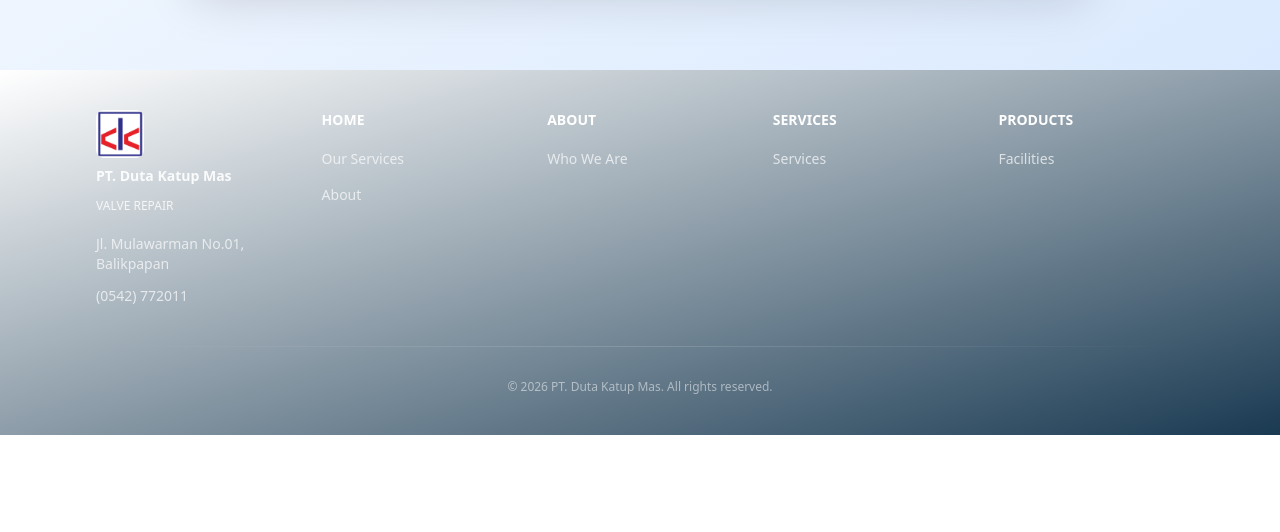
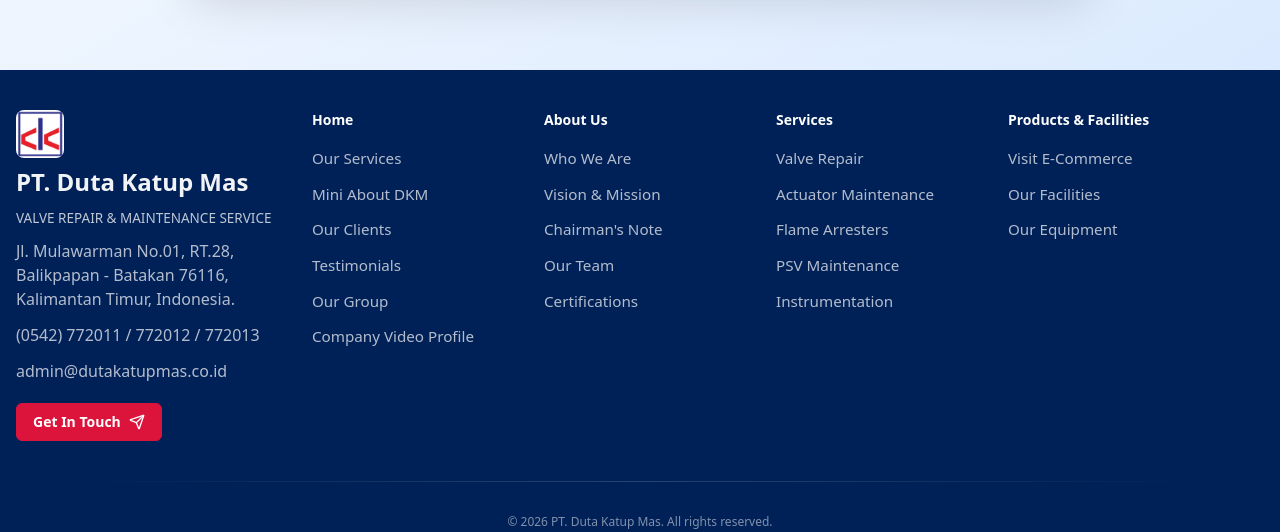
Before and after one commit to fatwaalc/KP-CompanyProfile-Duta-Katup-Mas, a Vue app: page / in a window 1280 px wide. Shown: the part 4162-4694 px from the top of the page. Before the commit the page ends 4597 px from the top, so only its background shows below. Built offline with nearby package versions, Linux system fonts and the light colour scheme.

Commit message:
update: added all section button and button get in touch

```diff
--- a/src/components/base/GetInTouchButton.vue
+++ b/src/components/base/GetInTouchButton.vue
@@ -1,31 +1,32 @@
 <template>
   <button
-    @click="handleClick"
-    class="inline-flex items-center gap-2 px-7 py-3 md:px-6 md:py-2.5 sm:px-5 sm:py-2 bg-dkm-crimson text-white font-semibold text-sm md:text-xs sm:text-xs rounded-md border-2 border-dkm-crimson cursor-pointer transition-all duration-300 ease-out hover:bg-dkm-dark-red hover:border-dkm-dark-red hover:-translate-y-0.5 hover:shadow-lg hover:shadow-red-500/30"
+    @click="emit('click')"
+    class="inline-flex items-center gap-2 px-4 py-2 bg-dkm-crimson text-white font-semibold text-sm rounded-md border border-dkm-crimson cursor-pointer transition-all duration-200"
     :title="label"
+    type="button"
   >
-    <Send :size="18" />
-    {{ label }}
+    <span>{{ label }}</span>
+    <Send class="w-4 h-4" />
   </button>
 </template>
 
 <script setup>
 import { Send } from 'lucide-vue-next'
 
-const props = defineProps({
+defineProps({
   label: {
     type: String,
-    default: 'Get in Touch'
-  },
-  onAction: {
-    type: Function,
-    default: null
+    default: 'Get In Touch'
   }
 })
 
-const handleClick = () => {
-  if (props.onAction) {
-    props.onAction()
-  }
+const emit = defineEmits(['click'])
+</script>
+
+<style scoped>
+button:hover {
+  background-color: #a00a28;
+  border-color: #a00a28;
+  transform: translateY(-1px);
 }
-</script>
+</style>
--- a/src/components/common/Footer.vue
+++ b/src/components/common/Footer.vue
@@ -1,43 +1,68 @@
 <template>
-  <footer class="bg-gradient-to-br from-dkm-dark to-[#1a3a52] text-white/80 mt-auto">
-    <div class="max-w-6xl mx-auto px-8 py-14 md:px-4 md:py-10">
-      <div class="grid grid-cols-5 gap-10 mb-10 md:grid-cols-2 md:gap-6 lg:grid-cols-5 lg:gap-8">
-        <div class="flex flex-col gap-3 md:col-span-2 lg:col-span-1">
-          <button @click="navigateTo('/')" class="flex flex-col gap-2 no-underline text-inherit cursor-pointer transition-all duration-300 w-fit">
-            <img src="@/assets/images/logo-dkm.jpg" alt="Logo" class="w-12 h-12 object-contain rounded-lg flex-shrink-0" />
-            <h3 class="text-sm font-semibold text-white/90 m-0 hover:text-dkm-crimson">PT. Duta Katup Mas</h3>
+  <footer class="bg-dkm-dark text-white/80 mt-auto">
+    <div class="max-w-6xl mx-auto px-4 py-14 sm:px-6 lg:px-8 md:py-10">
+      <div class="grid grid-cols-1 sm:grid-cols-2 lg:grid-cols-5 gap-10 lg:gap-8 mb-10">
+        <div class="flex flex-col gap-3 sm:col-span-2 lg:col-span-1 lg:-ml-12 xl:-ml-16">
+          <button
+            @click="navigateTo('/')"
+            class="inline-flex flex-col items-start gap-2 no-underline text-inherit cursor-pointer transition-all duration-300 w-fit"
+          >
+            <img src="@/assets/images/logo-dkm.jpg" alt="Logo" class="w-12 h-12 object-contain rounded-lg shrink-0" />
+            <h3 class="text-2xl font-semibold text-white/95 m-0 hover:text-dkm-crimson">PT. Duta Katup Mas</h3>
           </button>
-          <p class="text-xs font-medium text-white/80 m-0 uppercase">Valve Repair</p>
-          <p class="text-sm m-0 mt-2 text-white/70">Jl. Mulawarman No.01, Balikpapan</p>
-          <p class="text-sm m-0 text-white/70">(0542) 772011</p>
+          <p class="text-[13.5px] font-medium tracking-normal uppercase leading-tight text-white/75 m-0 whitespace-nowrap">VALVE REPAIR &amp; MAINTENANCE SERVICE</p>
+          <p class="text-base m-0 mt-1 text-white/70">Jl. Mulawarman No.01, RT.28, Balikpapan - Batakan 76116, Kalimantan Timur, Indonesia. </p>
+          <p class="text-base m-0 text-white/70">(0542) 772011 / 772012 / 772013</p>
+          <a href="mailto:admin@dutakatupmas.co.id" class="email-link text-base m-0 text-white/70 transition-colors duration-200 w-fit">admin@dutakatupmas.co.id</a>
+          <GetInTouchButton class="w-fit mt-2" @click="navigateTo('/contact')" />
         </div>
+
         <div class="flex flex-col">
-          <h4 class="text-sm font-bold text-white m-0 mb-4 uppercase">Home</h4>
+          <h4 class="text-sm font-bold text-white m-0 mb-4">Home</h4>
           <ul class="list-none p-0 m-0 flex flex-col gap-2.5">
-            <li><button @click="navigateTo('/')" class="text-white/70 bg-transparent border-0 cursor-pointer text-sm hover:text-dkm-crimson inline-block">Our Services</button></li>
-            <li><button @click="navigateTo('/')" class="text-white/70 bg-transparent border-0 cursor-pointer text-sm hover:text-dkm-crimson inline-block">About</button></li>
+            <li><button @click="navigateTo('/', '#services-hero')" class="footer-link">Our Services</button></li>
+            <li><button @click="navigateTo('/', '#about-section')" class="footer-link">Mini About DKM</button></li>
+            <li><button @click="navigateTo('/', '#clients-section')" class="footer-link">Our Clients</button></li>
+            <li><button @click="navigateTo('/', '#testimonials-section')" class="footer-link">Testimonials</button></li>
+            <li><button @click="navigateTo('/', '#our-group-section')" class="footer-link">Our Group</button></li>
+            <li><button @click="navigateTo('/', '#video-section')" class="footer-link">Company Video Profile</button></li>
           </ul>
         </div>
+
         <div class="flex flex-col">
-          <h4 class="text-sm font-bold text-white m-0 mb-4 uppercase">About</h4>
+          <h4 class="text-sm font-bold text-white m-0 mb-4">About Us</h4>
           <ul class="list-none p-0 m-0 flex flex-col gap-2.5">
-            <li><button @click="navigateTo('/about')" class="text-white/70 bg-transparent border-0 cursor-pointer text-sm hover:text-dkm-crimson inline-block">Who We Are</button></li>
+            <li><button @click="navigateTo('/about', '#who-we-are')" class="footer-link">Who We Are</button></li>
+            <li><button @click="navigateTo('/about', '#vision-mission')" class="footer-link">Vision &amp; Mission</button></li>
+            <li><button @click="navigateTo('/about', '#chairman-note')" class="footer-link">Chairman's Note</button></li>
+            <li><button @click="navigateTo('/about', '#our-team')" class="footer-link">Our Team</button></li>
+            <li><button @click="navigateTo('/about', '#certifications')" class="footer-link">Certifications</button></li>
           </ul>
         </div>
+
         <div class="flex flex-col">
-          <h4 class="text-sm font-bold text-white m-0 mb-4 uppercase">Services</h4>
+          <h4 class="text-sm font-bold text-white m-0 mb-4">Services</h4>
           <ul class="list-none p-0 m-0 flex flex-col gap-2.5">
-            <li><button @click="navigateTo('/services')" class="text-white/70 bg-transparent border-0 cursor-pointer text-sm hover:text-dkm-crimson inline-block">Services</button></li>
+            <li><button @click="navigateTo('/services', '#service-1')" class="footer-link">Valve Repair</button></li>
+            <li><button @click="navigateTo('/services', '#service-2')" class="footer-link">Actuator Maintenance</button></li>
+            <li><button @click="navigateTo('/services', '#service-3')" class="footer-link">Flame Arresters</button></li>
+            <li><button @click="navigateTo('/services', '#service-4')" class="footer-link">PSV Maintenance</button></li>
+            <li><button @click="navigateTo('/services', '#service-5')" class="footer-link">Instrumentation</button></li>
           </ul>
         </div>
+
         <div class="flex flex-col">
-          <h4 class="text-sm font-bold text-white m-0 mb-4 uppercase">Products</h4>
+          <h4 class="text-sm font-bold text-white m-0 mb-4">Products &amp; Facilities</h4>
           <ul class="list-none p-0 m-0 flex flex-col gap-2.5">
-            <li><button @click="navigateTo('/products')" class="text-white/70 bg-transparent border-0 cursor-pointer text-sm hover:text-dkm-crimson inline-block">Facilities</button></li>
+            <li><button @click="navigateTo('/products', '#product-1')" class="footer-link">Visit E-Commerce</button></li>
+            <li><button @click="navigateTo('/products', '#product-3')" class="footer-link">Our Facilities</button></li>
+            <li><button @click="navigateTo('/products', '#product-4')" class="footer-link">Our Equipment</button></li>
           </ul>
         </div>
       </div>
-      <div class="h-px bg-gradient-to-r from-transparent via-white/15 to-transparent my-8"></div>
+
+      <div class="h-px bg-linear-to-r from-transparent via-white/15 to-transparent my-8"></div>
+
       <div class="flex justify-center items-center">
         <p class="text-xs text-white/50 m-0 text-center">&copy; 2026 PT. Duta Katup Mas. All rights reserved.</p>
       </div>
@@ -47,12 +72,40 @@
 
 <script setup>
 import { useRouter } from 'vue-router'
-import { nextTick } from 'vue'
+import GetInTouchButton from '@/components/base/GetInTouchButton.vue'
 
 const router = useRouter()
 
-const navigateTo = async (path) => {
+const navigateTo = async (path, hash = '') => {
+  if (hash) {
+    await router.push({ path, hash })
+    return
+  }
+
   await router.push(path)
   window.scrollTo({ top: 0, behavior: 'smooth' })
 }
 </script>
+
+<style scoped>
+.footer-link {
+  color: rgb(255 255 255 / 0.7);
+  background: transparent;
+  border: 0;
+  cursor: pointer;
+  font-size: 0.95rem;
+  display: inline-block;
+  text-align: left;
+  padding: 0;
+  transition: color 0.2s ease;
+}
+
+.footer-link:hover {
+  color: #dc143c;
+}
+
+.email-link:hover {
+  color: #dc143c;
+}
+
+</style>
```
